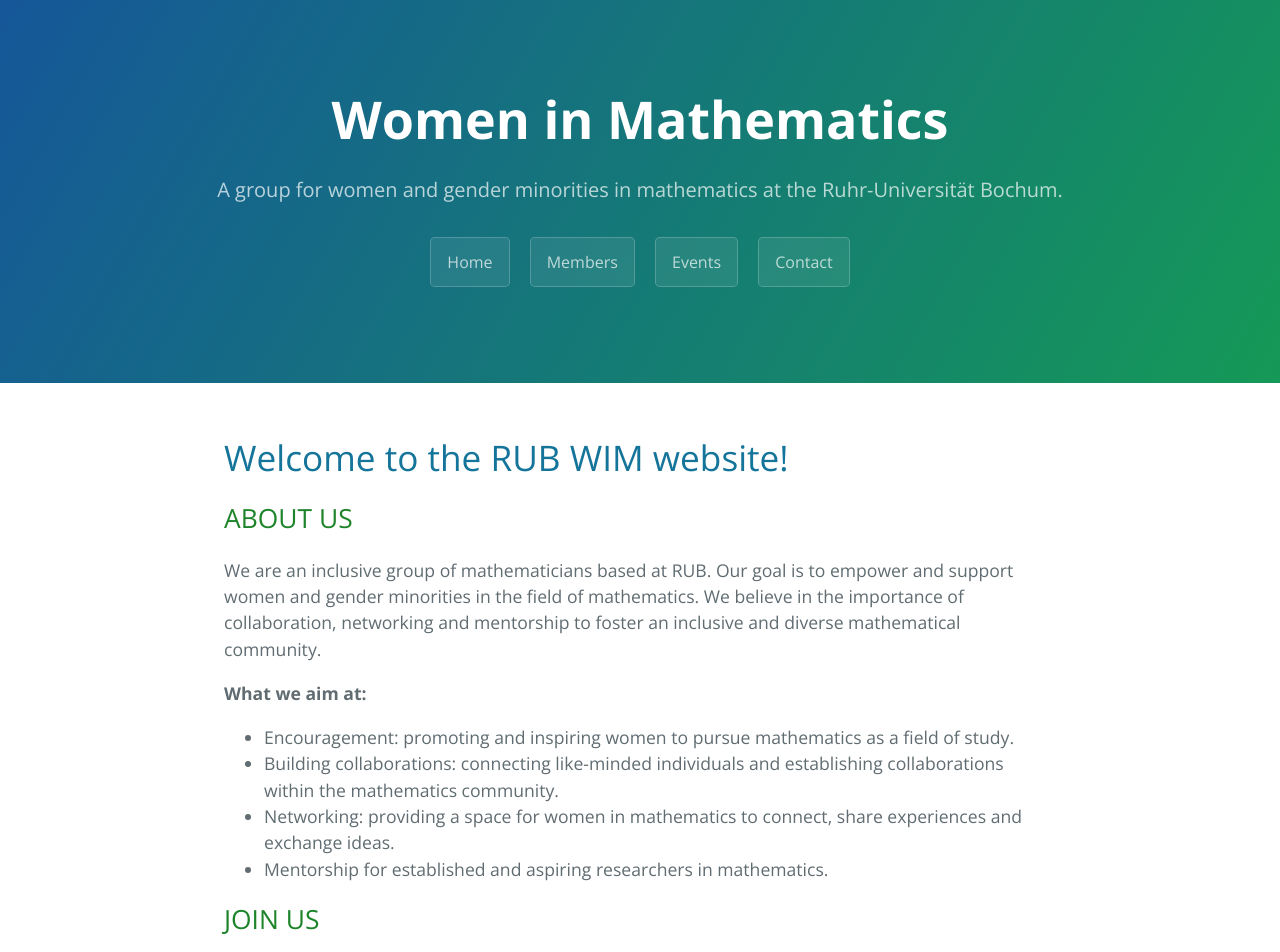
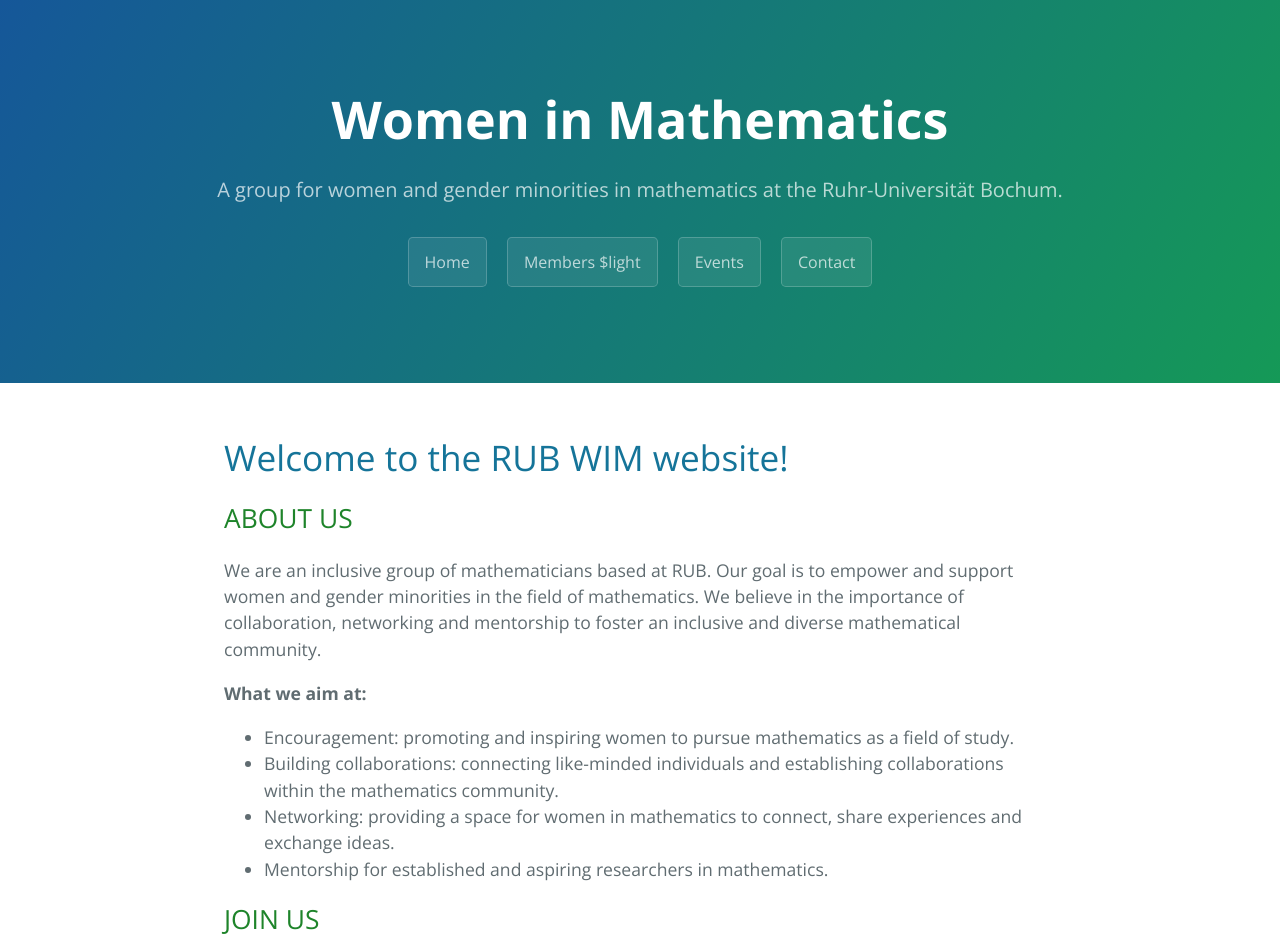
Before and after one commit to rub-wim/rub-wim.github.io, a Jekyll site: the page built from index.md, in a window 1280 px wide. Shown: the top 952 px of the page. Built offline with Jekyll 4.4.1, drawn with Linux system fonts in a browser that asks for light colours; comment, search, counter and statistics services are not loaded.

Commit message:
Update default.html

```diff
--- a/_layouts/default.html
+++ b/_layouts/default.html
@@ -33,7 +33,7 @@
       {% endif %}
       {% if site.show_downloads %}
       <a href="./index.html" class="btn">Home</a>
-      <a href="./members.html" class="btn">Members</a>
+      <a href="./members.html" class="btn">Members $light</a>
       <a href="./events.html" class="btn">Events</a>
       <a href="./contact.html" class="btn">Contact</a>
       {% endif %}
```
